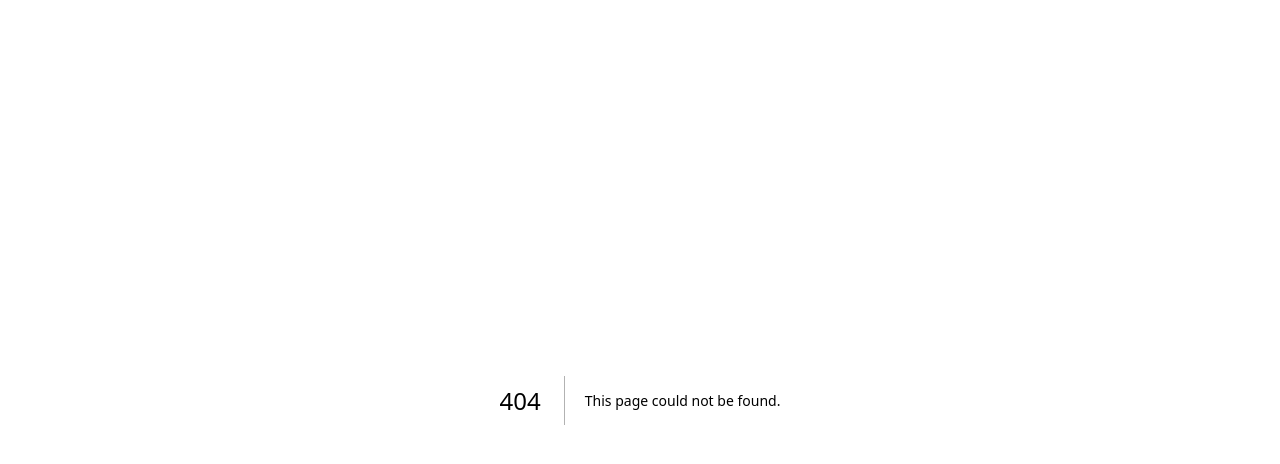
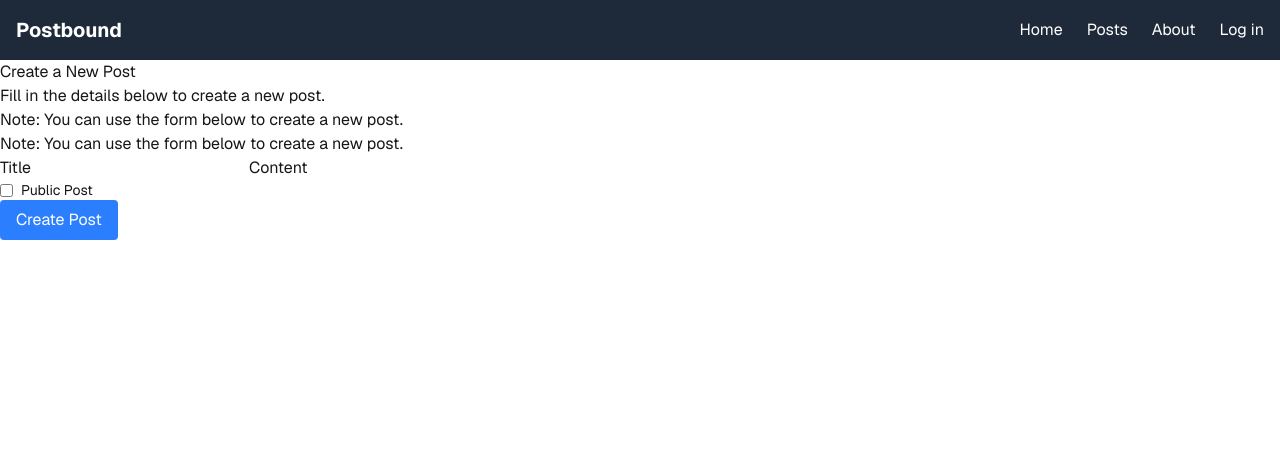
Before and after one commit to salzahir/Postbound, a Next.js app in the folder client/: page /newpost in a window 1280 px wide. Before the commit this address had no page. Shown: the top 464 px of the page. Built offline with nearby package versions, Linux system fonts and the light colour scheme.

Commit message:
feat: add new post creation page with error handling

```diff
--- /dev/null
+++ b/client/src/app/newpost/page.tsx
@@ -0,0 +1,76 @@
+'use client';
+
+import { useState } from "react";
+import { FormEvent } from "react";
+import Header from "../header";
+
+function NewPost() {
+    const [title, setTitle] = useState("");
+    const [content, setContent] = useState("");
+    const [isPublic, setIsPublic] = useState(false);
+    const [error, setError] = useState("");
+    const [success, setSuccess] = useState("");
+
+    async function handleSubmitPost(event: FormEvent<HTMLFormElement>) {
+        event.preventDefault();
+        try {
+            setError("");
+            setSuccess("");
+       const token = localStorage.getItem("token");
+        if (!token) {
+            console.error("No token found");
+            return;
+        }
+        const json = {title, content, isPublic};
+        const res = await fetch("http://localhost:3001/posts", {
+            method: "POST",
+            headers: {
+                "Content-Type": "application/json",
+                Authorization: `Bearer ${token}`,
+            },
+            body: JSON.stringify(json),
+        });
+
+        if (!res.ok) {
+            const errorText = await res.text();
+            console.error("Failed to create post. Status:", res.status, "Body:", errorText);
+            throw new Error("Failed to create post");
+        }
+
+        const data = await res.json();
+        console.log(data);
+        setSuccess("Post created successfully!");
+        } catch (error) {
+            console.error("Error creating post:", error);
+            setError("Failed to create post. Please try again.");
+        }
+
+    }
+
+    return (
+        <>
+        <Header />
+            <div>
+            <h1>Create a New Post</h1>
+            <p>Fill in the details below to create a new post.</p>
+            <p>Note: You can use the form below to create a new post.</p>
+            <p>Note: You can use the form below to create a new post.</p>
+        </div>
+        <form onSubmit={handleSubmitPost}>
+            <label htmlFor="title">Title</label>
+            <input type="text" name="title" value={title} onChange={(e) => setTitle(e.target.value)} />
+            <label htmlFor="content">Content</label>
+            <input type="text" name="content" value={content} onChange={(e) => setContent(e.target.value)} />
+            <label className="flex items-center gap-2 text-sm">
+            <input type="checkbox" name="isPublic" checked={isPublic} onChange={(e) => setIsPublic(e.target.checked)} />
+            Public Post
+            </label>
+            <button type="submit" className="bg-blue-500 text-white px-4 py-2 rounded hover:bg-blue-600 transition-colors">Create Post</button>
+        </form>
+        {success && <p className="text-green-500 mt-4">{success}</p>}
+        {error && <p className="text-red-500 mt-4">{error}</p>}
+        </>
+    )
+}
+
+export default NewPost;
```
